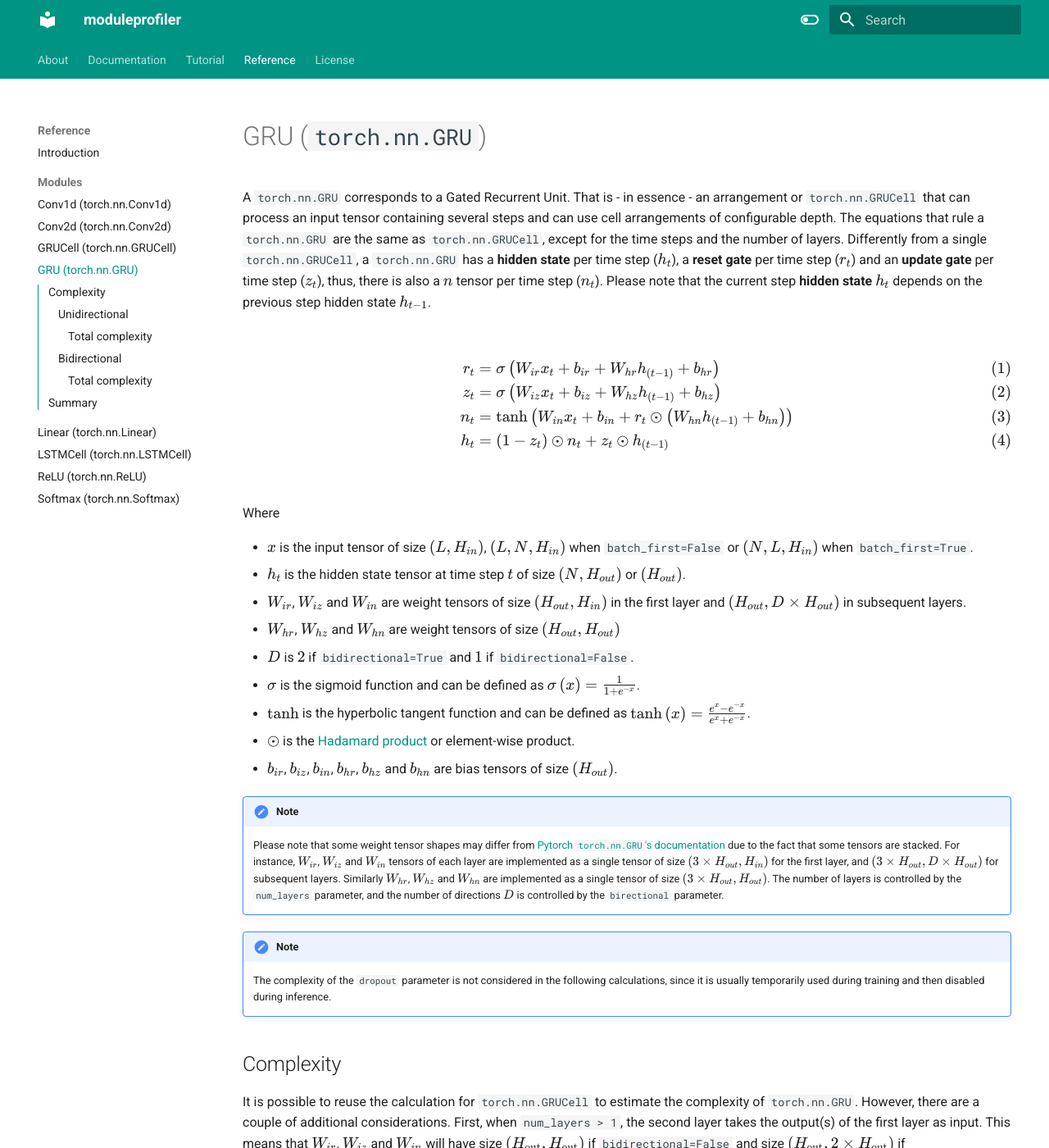
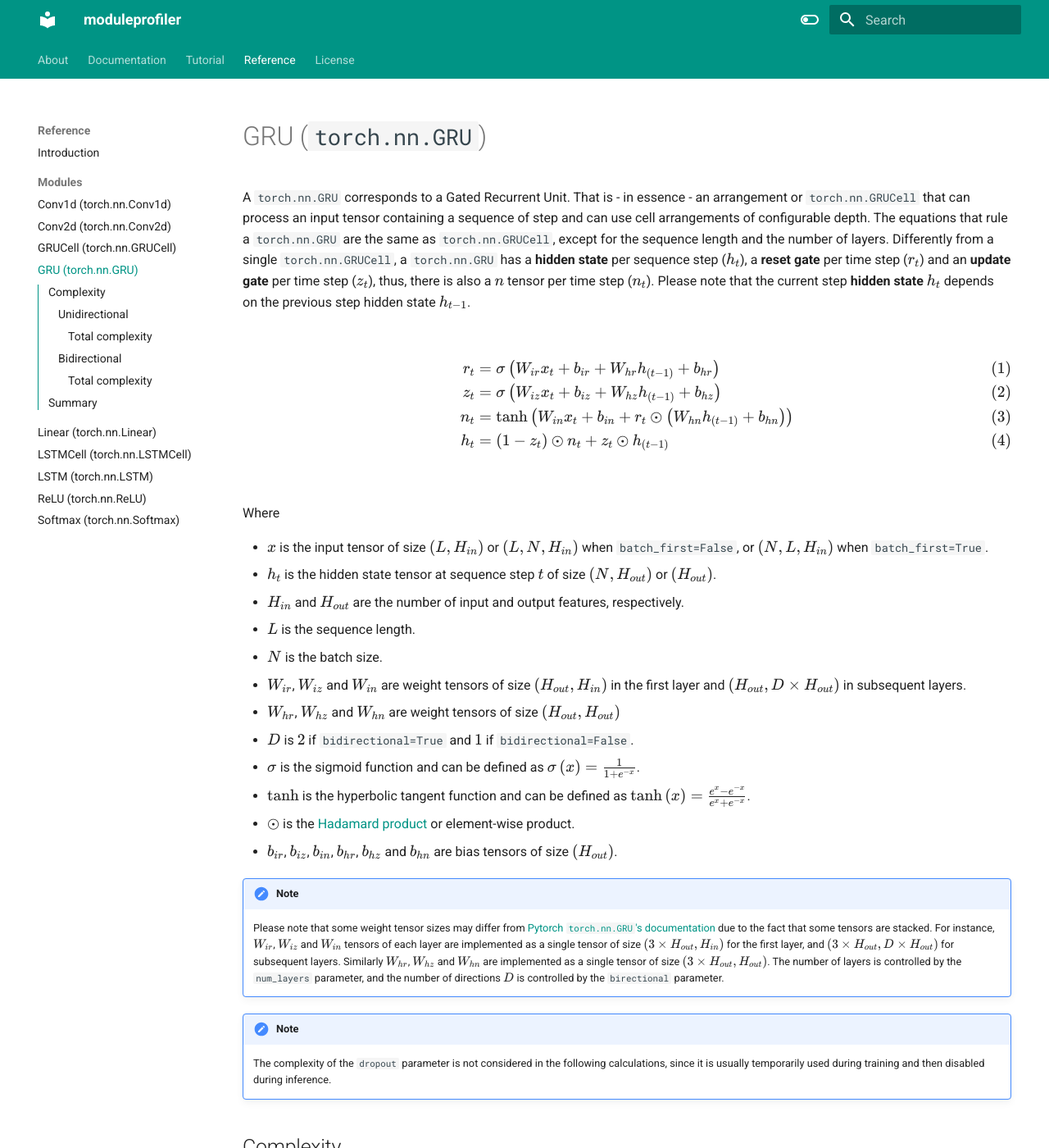
Before and after one commit to eagomez2/moduleprofiler, an MkDocs documentation site: the page built from docs/modules/gru.md, in a window 1280 px wide and 1400 px high. Shown: the whole window at 82% size. Built offline with MkDocs 1.6.1 and Material for MkDocs 9.7.7, drawn with Linux system fonts in a browser that asks for light colours; some of the changed text lies outside the part shown.

Commit message:
Add LSTM docs

```diff
--- a/docs/modules/gru.md
+++ b/docs/modules/gru.md
@@ -1,5 +1,5 @@
 # GRU (`torch.nn.GRU`)
-A `torch.nn.GRU` corresponds to a Gated Recurrent Unit. That is - in essence - an arrangement or `torch.nn.GRUCell` that can process an input tensor containing several steps and can use cell arrangements of configurable depth. The equations that rule a `torch.nn.GRU` are the same as `torch.nn.GRUCell`, except for the time steps and the number of layers. Differently from a single `torch.nn.GRUCell`, a `torch.nn.GRU` has a **hidden state** per time step ($h_t$), a **reset gate** per time step ($r_t$) and an **update gate** per time step ($z_t$), thus, there is also a $n$ tensor per time step ($n_t$). Please note that the current step **hidden state** $h_t$ depends on the previous step hidden state $h_{t-1}$.
+A `torch.nn.GRU` corresponds to a Gated Recurrent Unit. That is - in essence - an arrangement or `torch.nn.GRUCell` that can process an input tensor containing a sequence of step and can use cell arrangements of configurable depth. The equations that rule a `torch.nn.GRU` are the same as `torch.nn.GRUCell`, except for the sequence length and the number of layers. Differently from a single `torch.nn.GRUCell`, a `torch.nn.GRU` has a **hidden state** per sequence step ($h_t$), a **reset gate** per time step ($r_t$) and an **update gate** per time step ($z_t$), thus, there is also a $n$ tensor per time step ($n_t$). Please note that the current step **hidden state** $h_t$ depends on the previous step hidden state $h_{t-1}$.
 
 $$
 \begin{align}
@@ -12,8 +12,11 @@
 
 Where
 
-* $x$ is the input tensor of size $\left(L, H_{in}\right)$, $\left(L, N, H_{in}\right)$ when `batch_first=False` or $\left(N, L, H_{in}\right)$ when `batch_first=True`.
-* $h_t$ is the hidden state tensor at time step $t$ of size $\left(N, H_{out}\right)$ or $\left(H_{out}\right)$.
+* $x$ is the input tensor of size $\left(L, H_{in}\right)$ or $\left(L, N, H_{in}\right)$ when `batch_first=False`, or $\left(N, L, H_{in}\right)$ when `batch_first=True`.
+* $h_t$ is the hidden state tensor at sequence step $t$ of size $\left(N, H_{out}\right)$ or $\left(H_{out}\right)$.
+* $H_{in}$ and $H_{out}$ are the number of input and output features, respectively.
+* $L$ is the sequence length.
+* $N$ is the batch size.
 * $W_{ir}$, $W_{iz}$ and $W_{in}$ are weight tensors of size $\left(H_{out}, H_{in}\right)$ in the first layer and $\left(H_{out}, D\times H_{out}\right)$ in subsequent layers.
 * $W_{hr}$, $W_{hz}$ and $W_{hn}$ are weight tensors of size $\left(H_{out}, H_{out}\right)$
 * $D$ is $2$ if `bidirectional=True` and $1$ if `bidirectional=False`.
@@ -23,13 +26,13 @@
 * $b_{ir}$, $b_{iz}$, $b_{in}$, $b_{hr}$, $b_{hz}$ and $b_{hn}$ are bias tensors of size $\left(H_{out}\right)$.
 
 !!! note
-    Please note that some weight tensor shapes may differ from <a href="https://pytorch.org/docs/stable/generated/torch.nn.GRU.html" target="_blank">Pytorch `torch.nn.GRU`'s documentation</a> due to the fact that some tensors are stacked. For instance, $W_{ir}$, $W_{iz}$ and $W_{in}$ tensors of each layer are implemented as a single tensor of size $\left(3\times H_{out}, H_{in}\right)$ for the first layer, and $\left(3\times H_{out}, D\times H_{out}\right)$ for subsequent layers. Similarly $W_{hr}$, $W_{hz}$ and $W_{hn}$ are implemented as a single tensor of size $\left(3\times H_{out}, H_{out}\right)$. The number of layers is controlled by the `num_layers` parameter, and the number of directions $D$ is controlled by the `birectional` parameter.
+    Please note that some weight tensor sizes may differ from <a href="https://pytorch.org/docs/stable/generated/torch.nn.GRU.html" target="_blank">Pytorch `torch.nn.GRU`'s documentation</a> due to the fact that some tensors are stacked. For instance, $W_{ir}$, $W_{iz}$ and $W_{in}$ tensors of each layer are implemented as a single tensor of size $\left(3\times H_{out}, H_{in}\right)$ for the first layer, and $\left(3\times H_{out}, D\times H_{out}\right)$ for subsequent layers. Similarly $W_{hr}$, $W_{hz}$ and $W_{hn}$ are implemented as a single tensor of size $\left(3\times H_{out}, H_{out}\right)$. The number of layers is controlled by the `num_layers` parameter, and the number of directions $D$ is controlled by the `birectional` parameter.
 
 !!! note
     The complexity of the `dropout` parameter is not considered in the following calculations, since it is usually temporarily used during training and then disabled during inference.
 
 ## Complexity
-It is possible to reuse the calculation for `torch.nn.GRUCell` to estimate the complexity of `torch.nn.GRU`. However, there are a couple of additional considerations. First, when `num_layers > 1`, the second layer takes the output(s) of the first layer as input. This means that $W_{ir}$, $W_{iz}$ and $W_{in}$ will have size $\left(H_\text{out}, H_\text{out}\right)$ if `bidirectional=False` and size $\left(H_\text{out}, 2\times H_\text{out}\right)$ if `bidirectional=True`. Secondly and differently from `torch.nn.GRUCell`, `torch.nn.GRU` can process an input containing bigger sequence lenghts, therefore the same estimated calculations will repeat $L$ times where $L$ sequence length.
+It is possible to reuse the calculation for `torch.nn.GRUCell` to estimate the complexity of `torch.nn.GRU`. However, there are a couple of additional considerations. First, when `num_layers > 1`, the second layer takes the output(s) of the first layer as input. This means that $W_{ir}$, $W_{iz}$ and $W_{in}$ will have size $\left(H_{out}, H_{out}\right)$ if `bidirectional=False` and size $\left(H_{out}, 2\times H_{out}\right)$ if `bidirectional=True`. Secondly and differently from `torch.nn.GRUCell`, `torch.nn.GRU` can process an input containing bigger sequence lenghts, therefore the same calculations estimated before will repeat $L$ times where $L$ sequence length.
 
 !!! warning
     Please review the [`torch.nn.GRUCell` complexity documentation](./grucell.md) before continuing, as the subsequent sections will reference formulas from that layer without re-deriving them.
@@ -98,7 +101,7 @@
 $$
 
 ### Bidirectional
-For the case of `bidirectional=True` the same considerations explained [at the beginning of this section](#complexity) should be taken into account. Additionally, each cell will approximately duplicate its calculations because one subset of the output is calculated using the forward direction of the input sequence $x$, and the remaining one uses the reverse input sequence $x$. Please note that each direction of the input sequence will have its own set of weights, even though <a href="https://github.com/pytorch/pytorch/issues/59332" target="blank">this is not documented at the moment of writing this documentation</a>. Finally, both outputs will be concatenated to produce a tensor of size $\left(L, N, D\times H_{out}\right)$ with $D=2$ in this case. When `num_layers > 1`, this is also the shape of the input size for layers after the first one.
+For the case of `bidirectional=True` the same considerations explained [at the beginning of this section](#complexity) should be taken into account. Additionally, each cell will approximately duplicate its calculations because one subset of the output is calculated using the forward direction of the input sequence $x$, and the remaining one uses the reverse input sequence $x$. Please note that each direction of the input sequence will have its own set of weights, even though <a href="https://github.com/pytorch/pytorch/issues/59332" target="blank">this is not documented at the moment of writing this documentation</a>. Finally, both outputs will be concatenated to produce a tensor of size $\left(L, N, D\times H_{out}\right)$ with $D=2$ in this case. When `num_layers > 1`, this is also the size of the input size for layers after the first one.
 
 The complexity of the first layer when `bidirectional=True` and `bias=True` is
 
--- a/docs/reference.md
+++ b/docs/reference.md
@@ -12,5 +12,6 @@
 - [GRU (`torch.nn.GRU`)](modules/gru.md)
 - [Linear (`torch.nn.Linear`)](modules/linear.md)
 - [LSTMCell (`torch.nn.LSTMCell`)](modules/lstmcell.md)
+- [LSTM (`torch.nn.LSTM`)](modules/lstm.md)
 - [ReLU (`torch.nn.ReLU`)](modules/relu.md)
 - [Softmax (`torch.nn.Softmax`)](modules/softmax.md)
--- a/mkdocs.yml
+++ b/mkdocs.yml
@@ -12,6 +12,7 @@
       - modules/gru.md
       - modules/linear.md
       - modules/lstmcell.md
+      - modules/lstm.md
       - modules/relu.md
       - modules/softmax.md
   - License: license.md
```
Also changed, not shown: other parts of docs/modules/gru.md (+1 -1 lines), docs/modules/grucell.md (+2 -0 lines), docs/modules/lstm.md (added, +174 -0 lines), docs/modules/lstmcell.md (+2 -2 lines).
